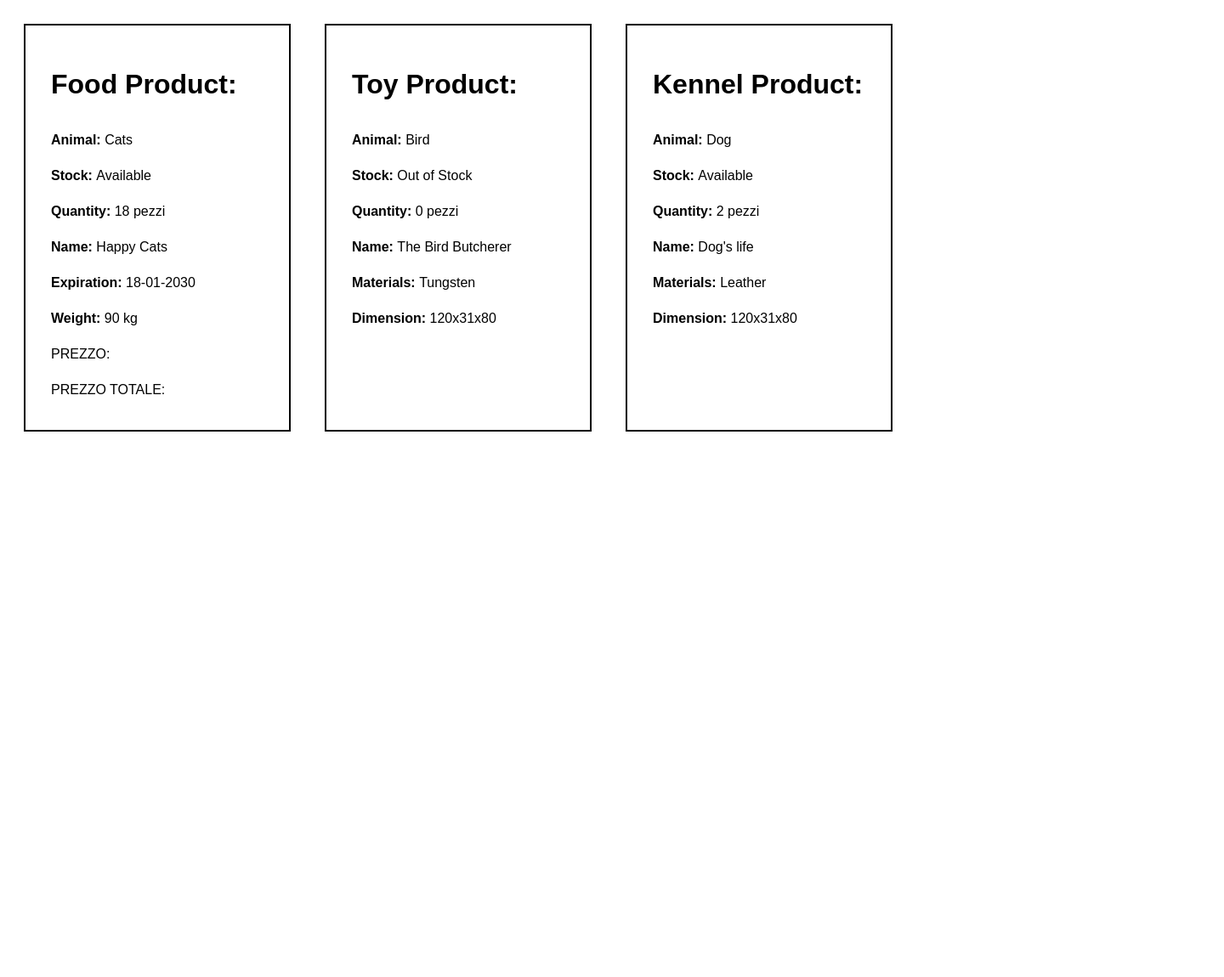
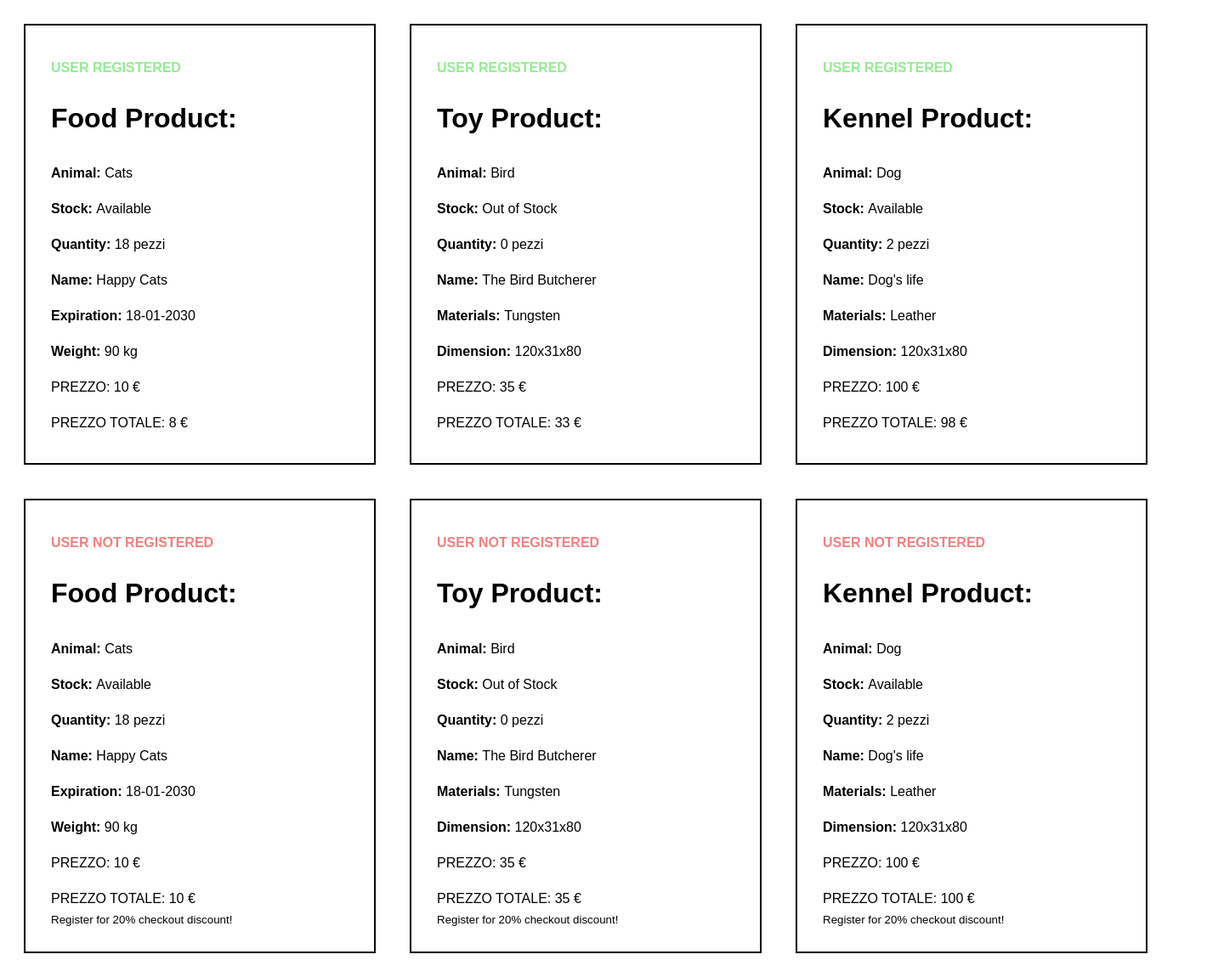
Before and after one commit to Neeiser/php-oop-2, a PHP site: page / in a window 1440 px wide. Shown: the whole page at 85% size. Before the commit the page ends 508 px from the top, so only its background shows below. Run offline with PHP 8.4, Linux system fonts and the light colour scheme.

Commit message:
Exercise done

```diff
--- a/classes/mainClass.php
+++ b/classes/mainClass.php
@@ -35,6 +35,10 @@ class AnimalProduct
         return $this->itemQuantity;
     }
 
+    public function getItemPrice(){
+        return $this->itemPrice;
+    }
+
 
     //--------------------------
     //Set Methods:
--- a/classes/userClass.php
+++ b/classes/userClass.php
@@ -26,7 +26,7 @@ class User extends AnimalProduct
 
     public function setDiscount(){
         if ($this->userRegistered == true) {
-            return $this->discount = 20;
+            $this->userDiscount = 20;
         }
     }
 }
--- a/index.php
+++ b/index.php
@@ -4,17 +4,33 @@ include_once __DIR__ . '/classes/mainClass.php';
 include_once __DIR__ . '/classes/foodClass.php';
 include_once __DIR__ . '/classes/toyClass.php';
 include_once __DIR__ . '/classes/kennelClass.php';
+include_once __DIR__ . '/classes/userClass.php';
 
 ?>
 
 <?php
-$foodProduct1= new Food('Cats', 'Available', 18, 999, 'Happy Cats', '18-01-2030', 90);
-$toyProduct1= new Toy('Bird', 'Out of Stock', 0, 999, 'The Bird Butcherer', 'Tungsten', '120x31x80');
-$kennelProduct1= new Kennel('Dog', 'Available', 2, 999, 'Dog\'s life', 'Leather', '120x31x80');
+$foodProduct1= new Food('Cats', 'Available', 18, 10, 'Happy Cats', '18-01-2030', 90);
+$toyProduct1= new Toy('Bird', 'Out of Stock', 0, 35, 'The Bird Butcherer', 'Tungsten', '120x31x80');
+$kennelProduct1= new Kennel('Dog', 'Available', 2, 100, 'Dog\'s life', 'Leather', '120x31x80');
+
+$userRegistered1= new User('Sandro', 'Pertini', 28);
+$userRegistered1->isRegistered(true);
+if ($userRegistered1->userRegistered == true){
+
+    $userRegistered1->setDiscount();
+
+    $userDiscountValue = $foodProduct1->itemPrice * $userRegistered1->userDiscount / 100;
+    $userFoodPrice = $foodProduct1->itemPrice - $userDiscountValue;
+    $userToyPrice = $toyProduct1->itemPrice - $userDiscountValue;
+    $userKennelPrice = $kennelProduct1->itemPrice - $userDiscountValue;
+
+}
+
 ?>
 
 <main>
     <div>
+        <h1 class="test-1">USER REGISTERED</h1>
         <h1>Food Product:</h1>
         <p><strong>Animal: </strong><?=$foodProduct1->getItemDestination();?></p>
         <p><strong>Stock: </strong><?=$foodProduct1->getItemDisponibility();?></p>
@@ -22,11 +38,12 @@ $kennelProduct1= new Kennel('Dog', 'Available', 2, 999, 'Dog\'s life', 'Leather'
         <p><strong>Name: </strong><?=$foodProduct1->getFoodName();?></p>
         <p><strong>Expiration: </strong><?=$foodProduct1->getFoodExpireDate();?></p>
         <p><strong>Weight: </strong><?=$foodProduct1->getFoodWeight();?> kg</p>
-        <p>PREZZO:</p>
-        <p>PREZZO TOTALE:</p>
+        <p>PREZZO: <?=$foodProduct1->getItemPrice();?> €</p>
+        <p>PREZZO TOTALE: <?=$userFoodPrice?> €</p>
     </div>
 
     <div>
+        <h1 class="test-1">USER REGISTERED</h1>
         <h1>Toy Product:</h1>
         <p><strong>Animal: </strong><?=$toyProduct1->getItemDestination();?></p>
         <p><strong>Stock: </strong><?=$toyProduct1->getItemDisponibility();?></p>
@@ -34,9 +51,12 @@ $kennelProduct1= new Kennel('Dog', 'Available', 2, 999, 'Dog\'s life', 'Leather'
         <p><strong>Name: </strong><?=$toyProduct1->getToyName();?></p>
         <p><strong>Materials: </strong><?=$toyProduct1->getToyMaterial();?></p>
         <p><strong>Dimension: </strong><?=$toyProduct1->getToyDimension();?></p>
+        <p>PREZZO: <?=$toyProduct1->getItemPrice();?> €</p>
+        <p>PREZZO TOTALE: <?=$userToyPrice?> €</p>
     </div>
 
     <div>
+        <h1 class="test-1">USER REGISTERED</h1>
         <h1>Kennel Product:</h1>
         <p><strong>Animal: </strong><?=$kennelProduct1->getItemDestination();?></p>
         <p><strong>Stock: </strong><?=$kennelProduct1->getItemDisponibility();?></p>
@@ -44,6 +64,50 @@ $kennelProduct1= new Kennel('Dog', 'Available', 2, 999, 'Dog\'s life', 'Leather'
         <p><strong>Name: </strong><?=$kennelProduct1->getKennelName();?></p>
         <p><strong>Materials: </strong><?=$kennelProduct1->getKennelMaterial();?></p>
         <p><strong>Dimension: </strong><?=$kennelProduct1->getKennelDimension();?></p>
+        <p>PREZZO: <?=$kennelProduct1->getItemPrice();?> €</p>
+        <p>PREZZO TOTALE: <?=$userKennelPrice?> €</p>
+    </div>
+
+    <div>
+        <h1 class="test-2">USER NOT REGISTERED</h1>
+        <h1>Food Product:</h1>
+        <p><strong>Animal: </strong><?=$foodProduct1->getItemDestination();?></p>
+        <p><strong>Stock: </strong><?=$foodProduct1->getItemDisponibility();?></p>
+        <p><strong>Quantity: </strong><?=$foodProduct1->getItemQuantity();?> pezzi</p>
+        <p><strong>Name: </strong><?=$foodProduct1->getFoodName();?></p>
+        <p><strong>Expiration: </strong><?=$foodProduct1->getFoodExpireDate();?></p>
+        <p><strong>Weight: </strong><?=$foodProduct1->getFoodWeight();?> kg</p>
+        <p>PREZZO: <?=$foodProduct1->getItemPrice();?> €</p>
+        <p>PREZZO TOTALE: <?=$foodProduct1->getItemPrice();?> €</p>
+        <small>Register for 20% checkout discount!</small>
+    </div>
+
+    <div>
+        <h1 class="test-2">USER NOT REGISTERED</h1>
+        <h1>Toy Product:</h1>
+        <p><strong>Animal: </strong><?=$toyProduct1->getItemDestination();?></p>
+        <p><strong>Stock: </strong><?=$toyProduct1->getItemDisponibility();?></p>
+        <p><strong>Quantity: </strong><?=$toyProduct1->getItemQuantity();?> pezzi</p>
+        <p><strong>Name: </strong><?=$toyProduct1->getToyName();?></p>
+        <p><strong>Materials: </strong><?=$toyProduct1->getToyMaterial();?></p>
+        <p><strong>Dimension: </strong><?=$toyProduct1->getToyDimension();?></p>
+        <p>PREZZO: <?=$toyProduct1->getItemPrice();?> €</p>
+        <p>PREZZO TOTALE: <?=$toyProduct1->getItemPrice();?> €</p>
+        <small>Register for 20% checkout discount!</small>
+    </div>
+
+    <div>
+        <h1 class="test-2">USER NOT REGISTERED</h1>
+        <h1>Kennel Product:</h1>
+        <p><strong>Animal: </strong><?=$kennelProduct1->getItemDestination();?></p>
+        <p><strong>Stock: </strong><?=$kennelProduct1->getItemDisponibility();?></p>
+        <p><strong>Quantity: </strong><?=$kennelProduct1->getItemQuantity();?> pezzi</p>
+        <p><strong>Name: </strong><?=$kennelProduct1->getKennelName();?></p>
+        <p><strong>Materials: </strong><?=$kennelProduct1->getKennelMaterial();?></p>
+        <p><strong>Dimension: </strong><?=$kennelProduct1->getKennelDimension();?></p>
+        <p>PREZZO: <?=$kennelProduct1->getItemPrice();?> €</p>
+        <p>PREZZO TOTALE: <?=$kennelProduct1->getItemPrice();?> €</p>
+        <small>Register for 20% checkout discount!</small>
     </div>
 
 </main>
@@ -55,16 +119,27 @@ $kennelProduct1= new Kennel('Dog', 'Available', 2, 999, 'Dog\'s life', 'Leather'
 
     main{
         display: flex;
+        flex-wrap: wrap;
+        width: 1400px;
     }
     div{
         display: flex;
         flex-direction: column;
         border: 2px solid black;
-        width: 250px;
+        width: 350px;
         padding: 30px;
         margin: 20px;
     }
     p{
         height: 10px;
     }
+
+    .test-1{
+        color: lightgreen;
+        font-size: 1rem;
+    }
+    .test-2{
+        color: lightcoral;
+        font-size: 1rem;
+    }
 </style>
```
